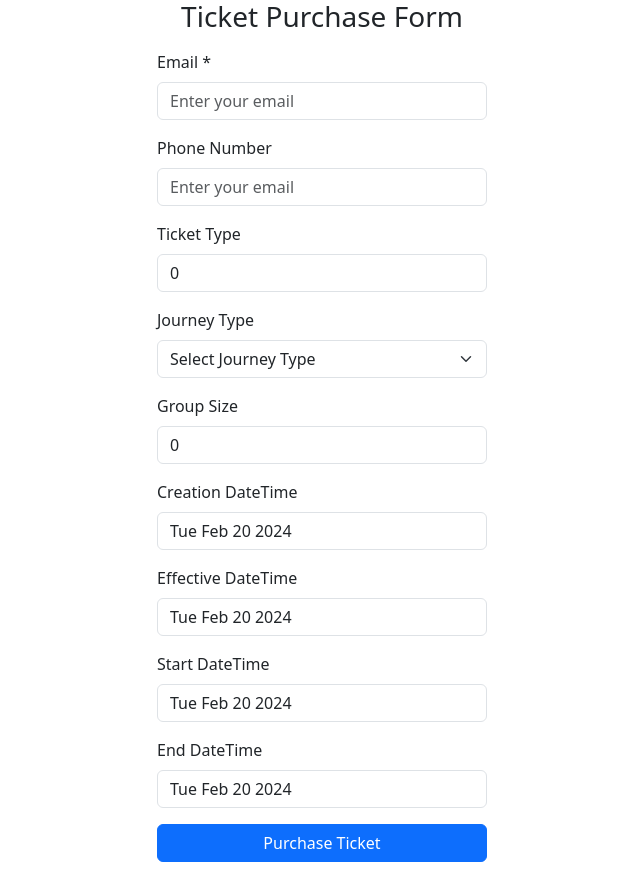
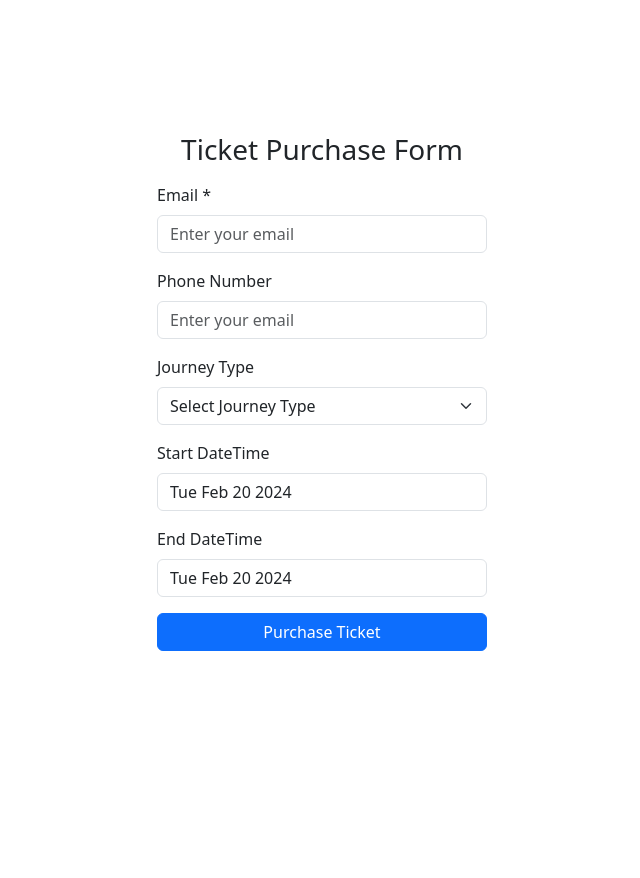
Before and after one commit to weiwenll/QRTicketingApp, a React (Create React App) app in the folder packages/frontend/: page /purchaseTicket in a window 1280 px wide. Shown: the whole page, without its empty margins (318-958 px from the left). After the commit the page ends 800 px from the top, so only its background shows below. Built offline with nearby package versions, Linux system fonts and the light colour scheme.

Commit message:
'purchaseTicketForm_change'

```diff
--- a/packages/frontend/src/components/PurchaseTicket/PurchaseTicketForm.tsx
+++ b/packages/frontend/src/components/PurchaseTicket/PurchaseTicketForm.tsx
@@ -1,31 +1,28 @@
 import React, { useState, useEffect } from 'react'
 import { Container, Form, Button } from 'react-bootstrap';
+import FormSelect from 'react-bootstrap/FormSelect';
 
 enum JourneyType {
   Single = 1,
-  ReturnTicket,
-  Group
+  Group,
+  ReturnTicket
 }
 
 interface PurchaseTicketRequest {
-  ticketType: number,
   journeyType: JourneyType,
   groupSize: number,
   phoneNo: string,
   email: string,
-  creationDateTime: Date,
   effectiveDateTime: Date,
   startDateTime: Date,
   endDateTime: Date
 }
 
 const initialPurchaseTicketRequest: PurchaseTicketRequest = {
-  ticketType: 0,
   journeyType: 1,
   groupSize: 0,
   phoneNo: "",
   email: "",
-  creationDateTime: new Date(),
   effectiveDateTime: new Date(),
   startDateTime: new Date(),
   endDateTime: new Date()
@@ -36,7 +33,7 @@ const PurchaseTicketForm: React.FC = () => {
     const [ purchaseTicketRequest, setPurchaseTicketRequest ] = useState<PurchaseTicketRequest>(initialPurchaseTicketRequest);
 
     const formOnChange = (event: React.ChangeEvent<HTMLInputElement>) => {
-      console.log('formonchange')
+      console.log(purchaseTicketRequest)
       const {name, value } = event.target as HTMLInputElement
       setPurchaseTicketRequest(purchaseTicketRequest => ({
          ...purchaseTicketRequest,
@@ -45,14 +42,15 @@ const PurchaseTicketForm: React.FC = () => {
 
     }
 
-    const formOnSelect = (event: React.ChangeEvent<HTMLSelectElement>) => {
-      console.log('formonchange')
+    useEffect(() => console.log(purchaseTicketRequest.journeyType), [purchaseTicketRequest]);
+
+    const formOnSelect = async (event: React.ChangeEvent<HTMLSelectElement>) => {
       const {name, value } = event.target as HTMLSelectElement
       setPurchaseTicketRequest(purchaseTicketRequest => ({
          ...purchaseTicketRequest,
          [name] : value
       }));
-
+      await new Promise(r => setTimeout(r, 2000));
     }
 
     const handleSubmit = (event: React.FormEvent<HTMLFormElement>) => {
@@ -87,26 +85,15 @@ const PurchaseTicketForm: React.FC = () => {
           />
         </Form.Group>
         <Form.Group controlId="formEmail" className="mb-3">
-          <Form.Label>Ticket Type</Form.Label>
-          <Form.Control
-            type="text"
-            name='ticketType'
-            placeholder="Enter your email"
-            value={purchaseTicketRequest?.ticketType}
-            onChange={formOnChange}
-            required
-          />
-        </Form.Group>
-        <Form.Group controlId="formEmail" className="mb-3">
           <Form.Label>Journey Type</Form.Label>
-          <Form.Select name='journeyType' onSelect={formOnSelect} required aria-label="Default select example">
+          <FormSelect name='journeyType' onChange={formOnSelect} required aria-label="Default select example">
             <option>Select Journey Type</option>
             <option value={JourneyType.Single}>Single</option>
             <option value={JourneyType.Group}>Group</option>
             <option value={JourneyType.ReturnTicket}>ReturnTicket</option>
-          </Form.Select>
+          </FormSelect>
         </Form.Group>
-        <Form.Group controlId="formEmail" className="mb-3">
+        { purchaseTicketRequest.journeyType == 2 ?   <Form.Group controlId="formEmail" className="mb-3">
           <Form.Label>Group Size</Form.Label>
           <Form.Control
             type="number"
@@ -116,29 +103,7 @@ const PurchaseTicketForm: React.FC = () => {
             onChange={formOnChange}
             required
           />
-        </Form.Group>
-        <Form.Group controlId="formEmail" className="mb-3">
-          <Form.Label>Creation DateTime</Form.Label>
-          <Form.Control
-            type="text"
-            name='creationDateTime'
-            placeholder="Enter your email"
-            value={purchaseTicketRequest?.creationDateTime.toDateString()}
-            onChange={formOnChange}
-            required
-          />
-        </Form.Group>
-        <Form.Group controlId="formEmail" className="mb-3">
-          <Form.Label>Effective DateTime</Form.Label>
-          <Form.Control
-            type="text"
-            name='effectiveDateTime'
-            placeholder="Enter your email"
-            value={purchaseTicketRequest?.effectiveDateTime.toDateString()}
-            onChange={formOnChange}
-            required
-          />
-        </Form.Group>
+        </Form.Group> : null}
         <Form.Group controlId="formEmail" className="mb-3">
           <Form.Label>Start DateTime</Form.Label>
           <Form.Control
```
Also changed, not shown: 1 other file (tests, documents, lock files or other folders).
